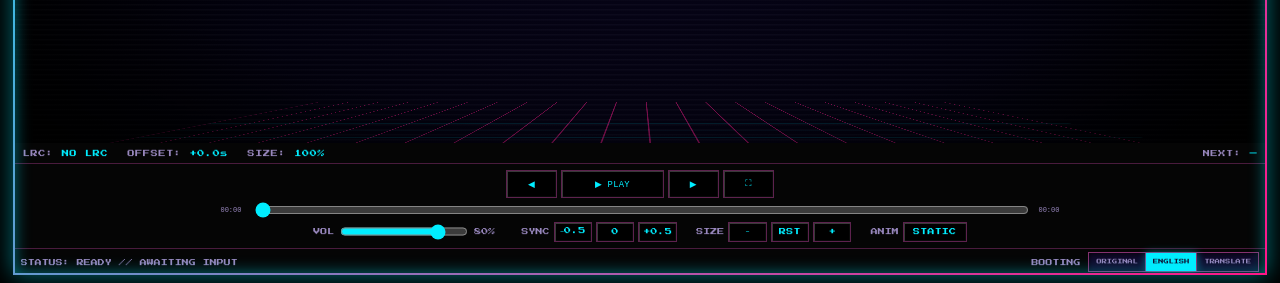
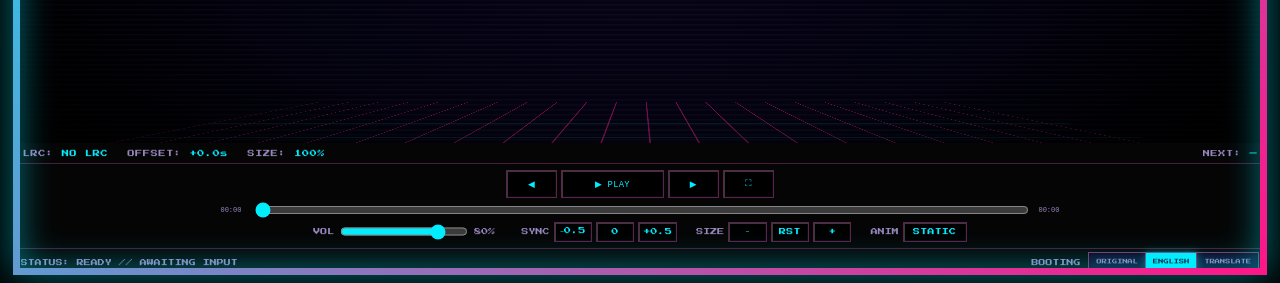
Before and after one commit to saki3-ca/Retro-Music, a website built with Vite: page index.html in a window 1280 px wide. Shown: the part 517-800 px from the top of the page. Built offline with nearby package versions, Linux system fonts and the light colour scheme; files whose address does not match are found by name; a web font is replaced by a local one.

Commit message:
Thicker glowing edge (7px) with stronger glow
Co-Authored-By: Claude Sonnet 5.5 <noreply@anthropic.com>
Claude-Session: https://claude.ai/code/session_01REccT22sYdbpBcXP6bbV3k

```diff
--- a/src/style.css
+++ b/src/style.css
@@ -234,8 +234,8 @@ body[data-layout="chat"] .chat { display: flex; }
 body { --edge-a: var(--theme-accent, #fff); --edge-b: var(--theme-secondary, var(--theme-accent, #fff)); --edge-glow: var(--theme-glow, rgba(255,255,255,.3)); }
 body[data-layout="wordpop"], body[data-layout="constellation"], body[data-layout="chat"] { --edge-a: var(--art1); --edge-b: var(--art2); --edge-glow: color-mix(in srgb, var(--art1) 50%, transparent); }
 .player { position: relative; }
-body[data-edge="on"] .player { box-shadow: 0 0 22px var(--edge-glow); }
-body[data-edge="on"] .player::after { content: ""; position: absolute; inset: 0; z-index: 100; pointer-events: none; border: 2px solid transparent; border-image: linear-gradient(135deg, var(--edge-a), var(--edge-b)) 1; box-shadow: inset 0 0 16px var(--edge-glow); }
+body[data-edge="on"] .player { box-shadow: 0 0 36px var(--edge-glow); }
+body[data-edge="on"] .player::after { content: ""; position: absolute; inset: 0; z-index: 100; pointer-events: none; border: var(--edge-w, 7px) solid transparent; border-image: linear-gradient(135deg, var(--edge-a), var(--edge-b)) 1; box-shadow: inset 0 0 34px var(--edge-glow); }
 #edgeButton[aria-pressed="true"], #darkButton[aria-pressed="true"] { color: var(--theme-accent, #baffba); border-color: var(--theme-accent, #668066); }
 .toggle-button { min-width: clamp(64px, 7vw, 92px); }
 
```
